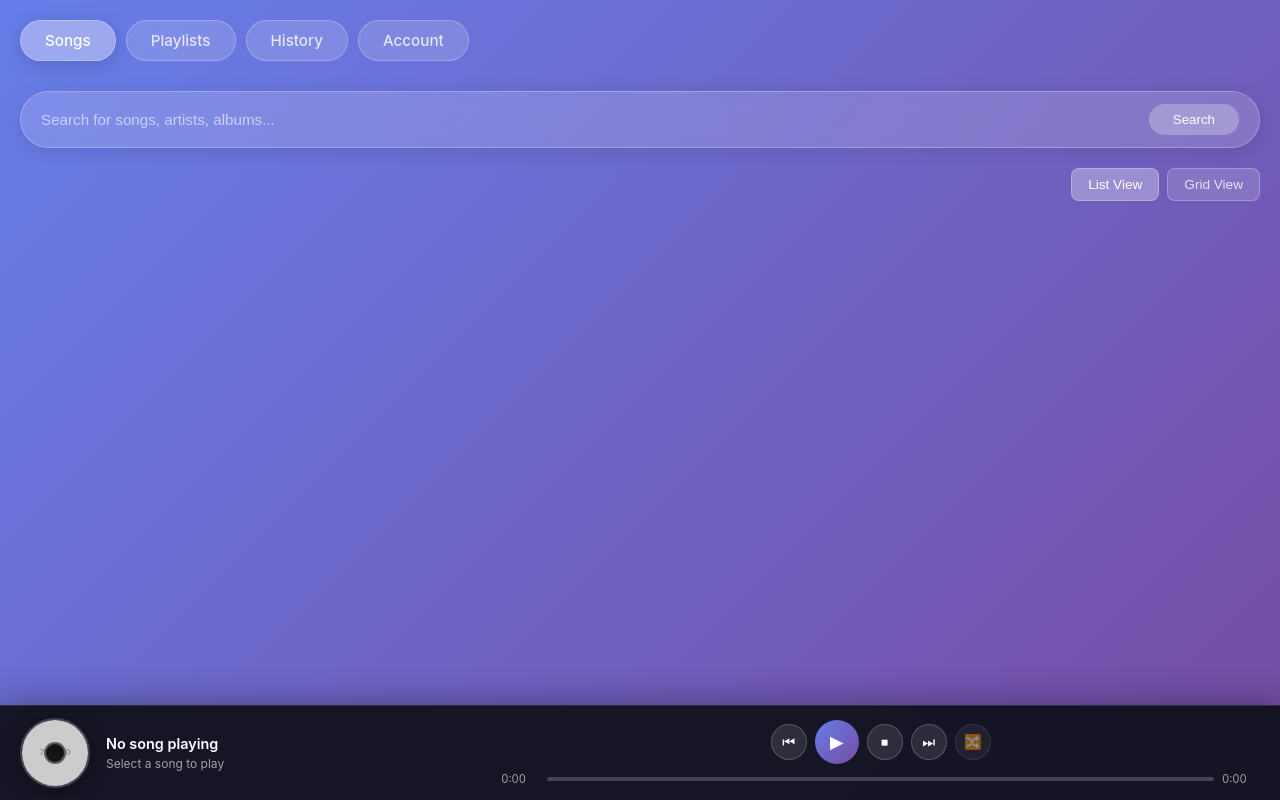
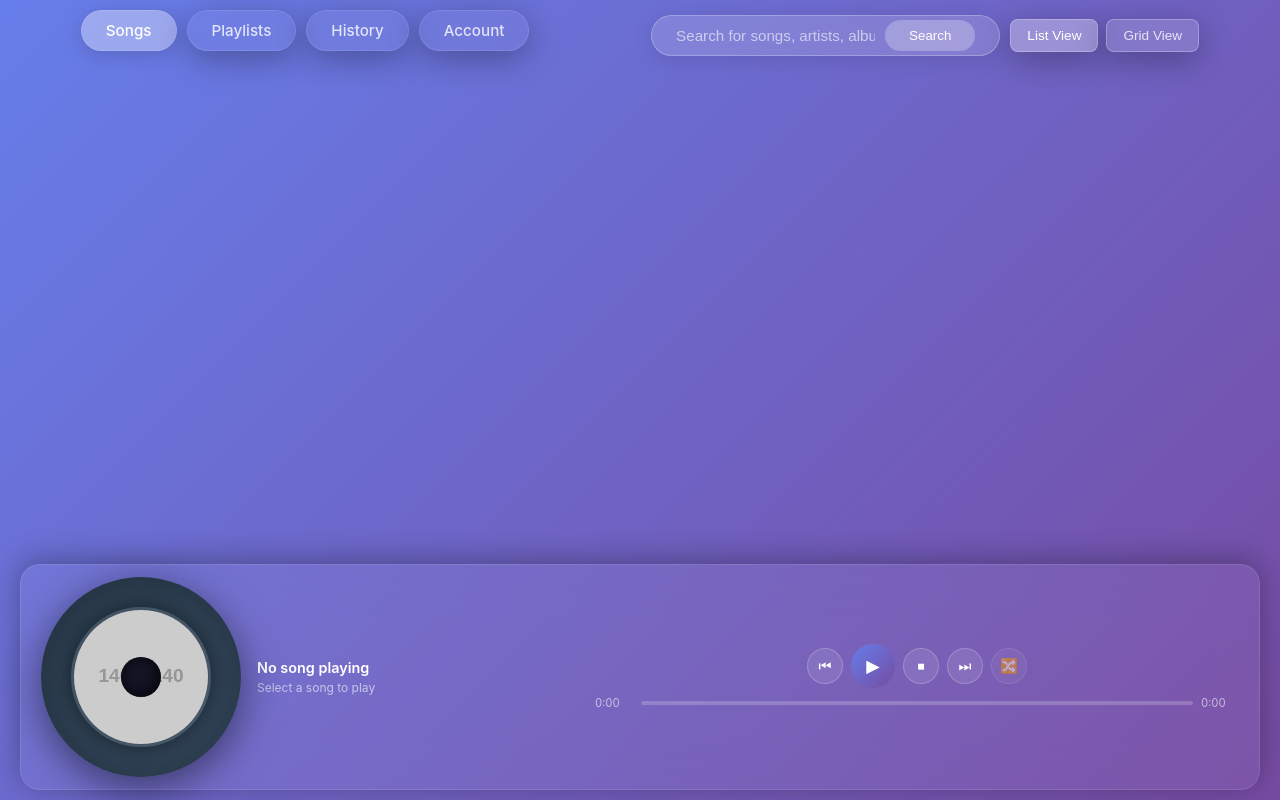
Before and after one commit to Roshangedam/yt-music-app, a plain HTML site: page frontend/index.html in a window 1280 px wide. Drawn offline with Linux system fonts and the light colour scheme; placeholder pictures from the web are drawn by us.

Commit message:
fixed ui

```diff
--- a/frontend/index.html
+++ b/frontend/index.html
@@ -1,5 +1,6 @@
 <!DOCTYPE html>
 <html lang="en">
+
 <head>
     <meta charset="UTF-8">
     <meta name="viewport" content="width=device-width, initial-scale=1.0">
@@ -26,12 +27,30 @@
             padding-bottom: 180px;
         }
 
+        /* header */
+        .header {
+            position: fixed;
+            top: 0;
+            left: 0;
+            width: 100%;
+            display: flex;
+            justify-content: space-around;
+            align-items: center;
+            padding: 10px 20px;
+            z-index: 10000;
+            flex-wrap: wrap;
+        }
+        .header-right {
+            display: flex;
+            align-items: center;
+            gap: 10px;
+        }
         /* Tabs */
         .tabs {
             display: flex;
             gap: 10px;
             margin-bottom: 30px;
-            flex-wrap: wrap;
+            z-index: 10000;
         }
 
         .tab {
@@ -69,8 +88,23 @@
         }
 
         @keyframes fadeIn {
-            from { opacity: 0; transform: translateY(10px); }
-            to { opacity: 1; transform: translateY(0); }
+            from {
+                opacity: 0;
+                transform: translateY(10px);
+            }
+
+            to {
+                opacity: 1;
+                transform: translateY(0);
+            }
+        }
+
+        /* Glassmorphism Effect */
+        .glass {
+            background: rgba(255, 255, 255, 0.05);
+            backdrop-filter: blur(20px);
+            border: 1px solid rgba(255, 255, 255, 0.1);
+            box-shadow: 0 8px 32px rgba(0, 0, 0, 0.3);
         }
 
         /* Search Bar */
@@ -78,12 +112,13 @@
             background: rgba(255, 255, 255, 0.15);
             backdrop-filter: blur(10px);
             border-radius: 50px;
-            padding: 12px 20px;
+            padding: 4px 24px;
             margin-bottom: 20px;
             border: 1px solid rgba(255, 255, 255, 0.25);
             display: flex;
             gap: 10px;
             box-shadow: 0 4px 20px rgba(0, 0, 0, 0.1);
+            z-index: 10000;
         }
 
         .search-container input {
@@ -135,7 +170,8 @@
             font-weight: 500;
         }
 
-        .view-btn:hover, .view-btn.active {
+        .view-btn:hover,
+        .view-btn.active {
             background: rgba(255, 255, 255, 0.3);
             color: #fff;
         }
@@ -143,6 +179,7 @@
         /* List View */
         .songs-list {
             display: none;
+            margin: 89px 75px 70px 85px;
         }
 
         .songs-list.active {
@@ -311,13 +348,12 @@
         /* Player */
         .player {
             position: fixed;
-            bottom: 0;
-            left: 0;
-            right: 0;
-            background: rgba(20, 20, 35, 0.98);
-            backdrop-filter: blur(20px);
+            bottom: 10px;
+            left: 20px;
+            right: 20px;
             padding: 12px 20px;
-            border-top: 1px solid rgba(255, 255, 255, 0.1);
+            border-radius: 20px;
+            border: 1px solid rgba(255, 255, 255, 0.1);
             box-shadow: 0 -4px 30px rgba(0, 0, 0, 0.3);
             z-index: 1000;
         }
@@ -330,44 +366,69 @@
             gap: 16px;
         }
 
-        /* Album Disk */
-        .album-disk {
-            width: 70px;
-            height: 70px;
+
+        /* CD Player Animation */
+        .cd-player {
+            position: relative;
+            width: 200px;
+            height: 200px;
+            margin: 0 auto 20px;
+        }
+
+        .cd-disc {
+            width: 200px;
+            height: 200px;
+            border-radius: 50%;
+            background: linear-gradient(135deg, #2c3e50, #34495e);
+            position: relative;
+            animation: rotate 20s linear infinite;
+            animation-play-state: paused;
+            box-shadow: 0 10px 40px rgba(0, 0, 0, 0.5), inset 0 0 40px rgba(0, 0, 0, 0.3);
+        }
+
+        .cd-disc.playing {
+            animation-play-state: running;
+        }
+
+        @keyframes rotate {
+            from {
+                transform: rotate(0deg);
+            }
+
+            to {
+                transform: rotate(360deg);
+            }
+        }
+
+        .cd-center {
+            position: absolute;
+            top: 50%;
+            left: 50%;
+            transform: translate(-50%, -50%);
+            width: 140px;
+            height: 140px;
             border-radius: 50%;
             overflow: hidden;
-            position: relative;
-            box-shadow: 0 4px 20px rgba(0, 0, 0, 0.4);
-            border: 2px solid rgba(255, 255, 255, 0.2);
-            flex-shrink: 0;
+            box-shadow: 0 0 20px rgba(0, 0, 0, 0.5);
+            border: 3px solid rgba(255, 255, 255, 0.1);
         }
 
-        .album-disk img {
+        .cd-thumbnail {
             width: 100%;
             height: 100%;
             object-fit: cover;
         }
 
-        .album-disk.rotating img {
-            animation: rotate 10s linear infinite;
-        }
-
-        @keyframes rotate {
-            from { transform: rotate(0deg); }
-            to { transform: rotate(360deg); }
-        }
-
-        .album-disk::after {
-            content: '';
+        .cd-hole {
             position: absolute;
             top: 50%;
             left: 50%;
             transform: translate(-50%, -50%);
-            width: 18px;
-            height: 18px;
-            background: rgba(0, 0, 0, 0.9);
+            width: 40px;
+            height: 40px;
             border-radius: 50%;
-            border: 2px solid rgba(255, 255, 255, 0.3);
+            background: linear-gradient(135deg, #1a1a2e, #0f0f1e);
+            box-shadow: inset 0 0 15px rgba(0, 0, 0, 0.8);
         }
 
         /* Song Info */
@@ -580,27 +641,30 @@
         }
     </style>
 </head>
+
 <body>
     <div class="container">
-        <div class="tabs">
-            <div class="tab active" data-tab="songs">Songs</div>
-            <div class="tab" data-tab="playlists">Playlists</div>
-            <div class="tab" data-tab="history">History</div>
-            <div class="tab" data-tab="user">Account</div>
+        <div class="header">
+            <div class="tabs">
+                <div class="tab glass active" data-tab="songs">Songs</div>
+                <div class="tab glass" data-tab="playlists">Playlists</div>
+                <div class="tab glass" data-tab="history">History</div>
+                <div class="tab glass" data-tab="user">Account</div>
+            </div>
+            <div class="header-right">
+                <div class="search-container glass">
+                    <input type="text" id="searchInput" placeholder="Search for songs, artists, albums..." />
+                    <button onclick="searchSongs()">Search</button>
+                </div>
+                <div class="view-toggle">
+                    <button class="glass view-btn active" onclick="setView('list')">List View</button>
+                    <button class="glass view-btn" onclick="setView('grid')">Grid View</button>
+                </div>
+            </div>
         </div>
 
         <!-- Songs Tab -->
         <div class="content active" id="songs">
-            <div class="search-container">
-                <input type="text" id="searchInput" placeholder="Search for songs, artists, albums..." />
-                <button onclick="searchSongs()">Search</button>
-            </div>
-
-            <div class="view-toggle">
-                <button class="view-btn active" onclick="setView('list')">List View</button>
-                <button class="view-btn" onclick="setView('grid')">Grid View</button>
-            </div>
-
             <div class="songs-list active" id="songsList"></div>
             <div class="songs-grid" id="songsGrid"></div>
         </div>
@@ -633,7 +697,8 @@
                     </div>
                     <button class="btn btn-primary" onclick="login()" style="width: 100%;">Login</button>
                     <p style="margin-top: 15px; text-align: center; color: rgba(255,255,255,0.7); font-size: 0.85rem;">
-                        Don't have an account? <a href="#" onclick="showSignup()" style="color: #a8b8ff; text-decoration: none;">Sign up</a>
+                        Don't have an account? <a href="#" onclick="showSignup()"
+                            style="color: #a8b8ff; text-decoration: none;">Sign up</a>
                     </p>
                 </div>
             </div>
@@ -649,11 +714,15 @@
     </div>
 
     <!-- Music Player -->
-    <div class="player">
+    <div class="player glass">
         <audio id="audioPlayer"></audio>
         <div class="player-content">
-            <div class="album-disk" id="albumDisk">
-                <img id="albumArt" src="https://via.placeholder.com/70" alt="Album Art" />
+            <div class="cd-disc" id="albumDisk">
+                <div class="cd-center">
+                    <img id="albumArt" src="https://via.placeholder.com/140?text=🎵" class="cd-thumbnail"
+                        id="cdThumbnail" alt="Album Art">
+                </div>
+                <div class="cd-hole"></div>
             </div>
 
             <div class="song-info">
@@ -664,10 +733,12 @@
             <div class="player-controls">
                 <div class="control-buttons">
                     <button class="control-btn" onclick="previousSong()" title="Previous">⏮</button>
-                    <button class="control-btn play-pause" onclick="togglePlay()" id="playPauseBtn" title="Play/Pause">▶</button>
+                    <button class="control-btn play-pause" onclick="togglePlay()" id="playPauseBtn"
+                        title="Play/Pause">▶</button>
                     <button class="control-btn" onclick="stopSong()" title="Stop">⏹</button>
                     <button class="control-btn" onclick="nextSong()" title="Next">⏭</button>
-                    <button class="control-btn" onclick="toggleShuffle()" id="shuffleBtn" style="opacity: 0.5;" title="Shuffle">🔀</button>
+                    <button class="control-btn" onclick="toggleShuffle()" id="shuffleBtn" style="opacity: 0.5;"
+                        title="Shuffle">🔀</button>
                 </div>
 
                 <div class="progress-container">
@@ -831,7 +902,7 @@
                 document.getElementById('currentSongTitle').textContent = song.title;
                 document.getElementById('currentSongArtist').textContent = song.artist;
                 document.getElementById('albumArt').src = song.thumbnail || 'https://via.placeholder.com/120';
-                document.getElementById('albumDisk').classList.add('rotating');
+                document.getElementById('albumDisk').classList.add('playing');
                 document.getElementById('playPauseBtn').textContent = '⏸';
                 isPlaying = true;
             } catch (error) {
@@ -850,12 +921,12 @@
             if (isPlaying) {
                 audio.pause();
                 btn.textContent = '▶';
-                disk.classList.remove('rotating');
+                disk.classList.remove('playing');
                 isPlaying = false;
             } else {
                 audio.play();
                 btn.textContent = '⏸';
-                disk.classList.add('rotating');
+                disk.classList.add('playing');
                 isPlaying = true;
             }
         }
@@ -866,7 +937,7 @@
             audio.pause();
             audio.currentTime = 0;
             document.getElementById('playPauseBtn').textContent = '▶';
-            document.getElementById('albumDisk').classList.remove('rotating');
+            document.getElementById('albumDisk').classList.remove('playing');
             isPlaying = false;
         }
 
@@ -1160,4 +1231,5 @@
         checkAuth();
     </script>
 </body>
+
 </html>
```
